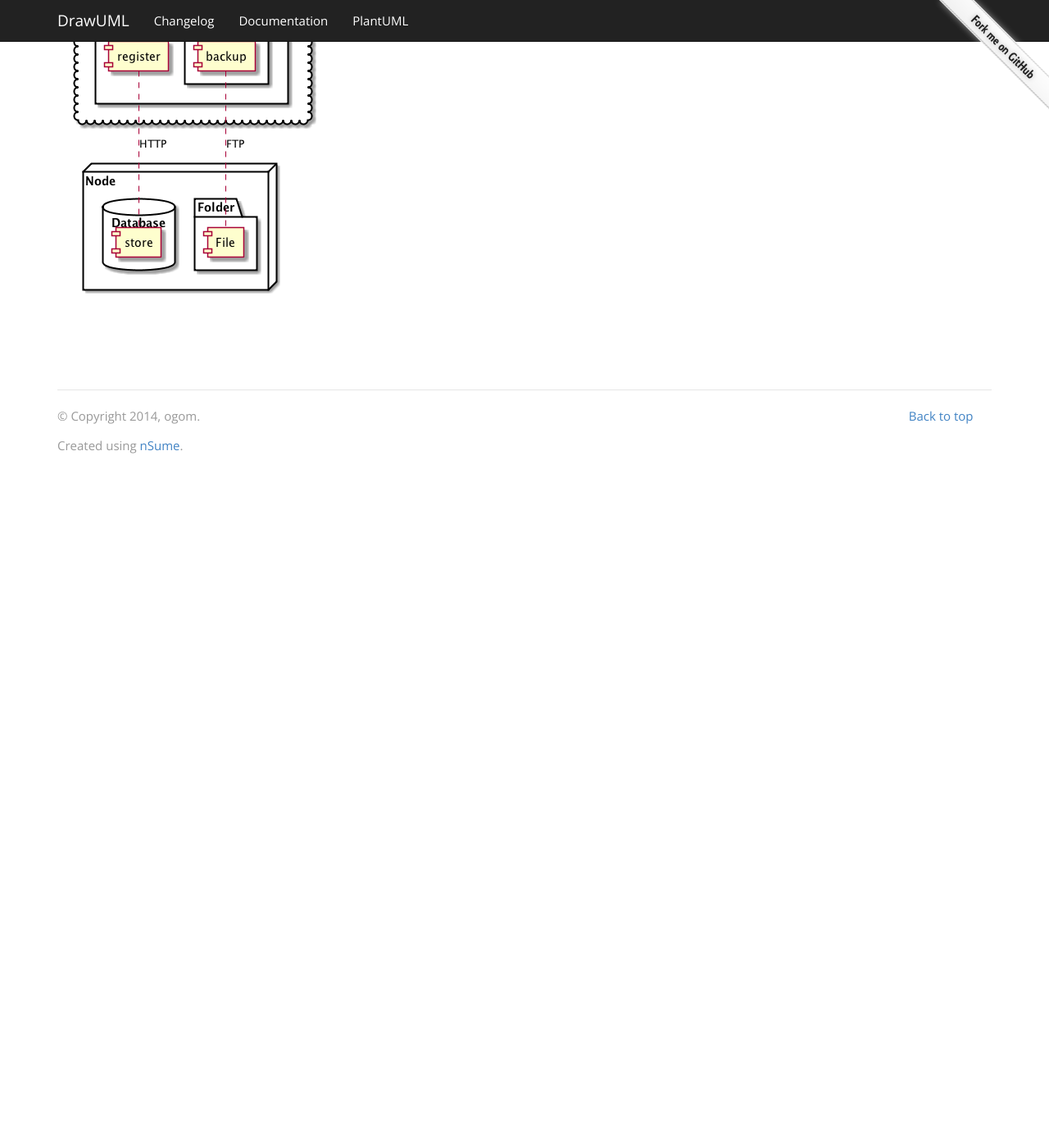
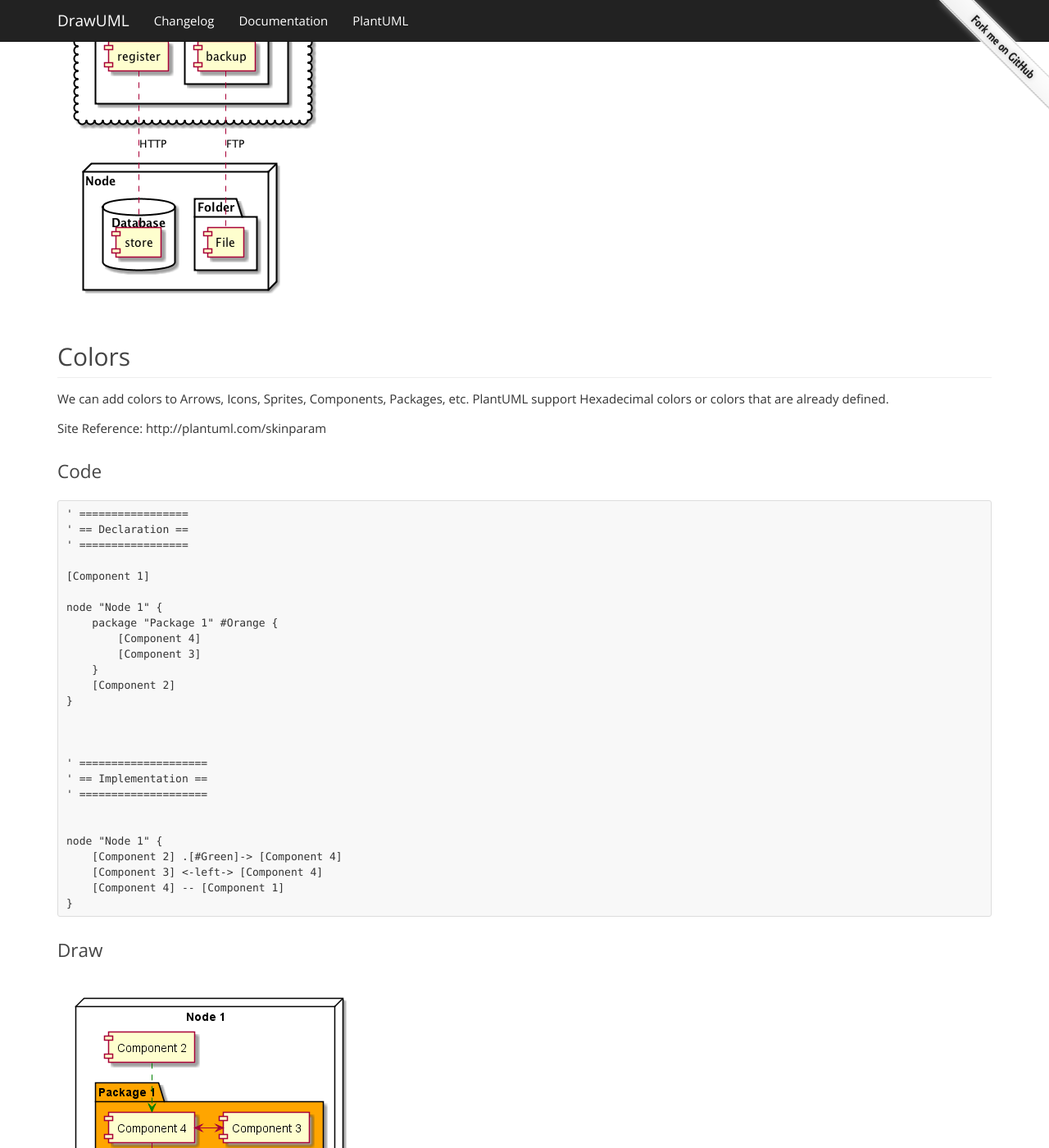
Before and after one commit to ogom/draw_uml, a Jekyll site: the page built from docs/plantuml/index.md, in a window 1280 px wide and 1400 px high, scrolled down 10469 px. Shown: the whole window at 82% size. Built offline with Jekyll 4.4.1, drawn with Linux system fonts in a browser that asks for light colours; before the commit the page ends 11099 px from its top, so only the background shows below that; some of the changed text lies outside the part shown.

Commit message:
Added Colors and Legends to Page

````diff
--- a/docs/plantuml/index.md
+++ b/docs/plantuml/index.md
@@ -351,3 +351,65 @@ node "Node" {
 ### Draw
 
 ![component_diagram]({{ site.baseurl }}/assets/img/diagrams/component.png)
+
+
+## Colors
+We can add colors to Arrows, Icons, Sprites, Components, Packages, etc.
+PlantUML support Hexadecimal colors or colors that are already defined.
+
+Site Reference: http://plantuml.com/skinparam
+
+### Code
+
+```
+' =================
+' == Declaration ==
+' =================
+
+[Component 1]
+
+node "Node 1" {
+    package "Package 1" #Orange {
+        [Component 4]
+        [Component 3]
+    }
+    [Component 2]
+}
+
+
+
+' ====================
+' == Implementation ==
+' ====================
+
+
+node "Node 1" {
+    [Component 2] .[#Green]-> [Component 4]
+    [Component 3] <-left-> [Component 4]
+    [Component 4] -- [Component 1]
+}
+```
+
+### Draw
+![component_diagram]({{ site.baseurl }}/assets/img/diagrams/colors.png)
+
+## Legends
+
+Legend can contain only text, or some tables.
+This example contain a table with some HTML inside and OpenIconic.
+
+### Code
+
+```
+legend
+    |= Color |= Type |= Description |
+    | <size:11><back:#Crimson>           </back></size>|    <&arrow-right> | Example 1 |
+    | <size:11><back:#LightSeaGreen>           </back></size>|    <&arrow-right> | Example 2 |
+    | <size:11><back:#DarkGreen>           </back></size>|    <&arrow-right> | Example 3 |
+    | <size:11><back:#YellowGreen>           </back></size>|    <&box> | Example 4 |
+    | <size:11><back:#Chocolate>           </back></size>|    <&box> | Example 5 |
+endlegend
+```
+
+### Draw
+![component_diagram]({{ site.baseurl }}/assets/img/diagrams/legend.png)
````
Also changed, not shown: docs/assets/img/diagrams/colors.png (added), docs/assets/img/diagrams/legend.png (added).
